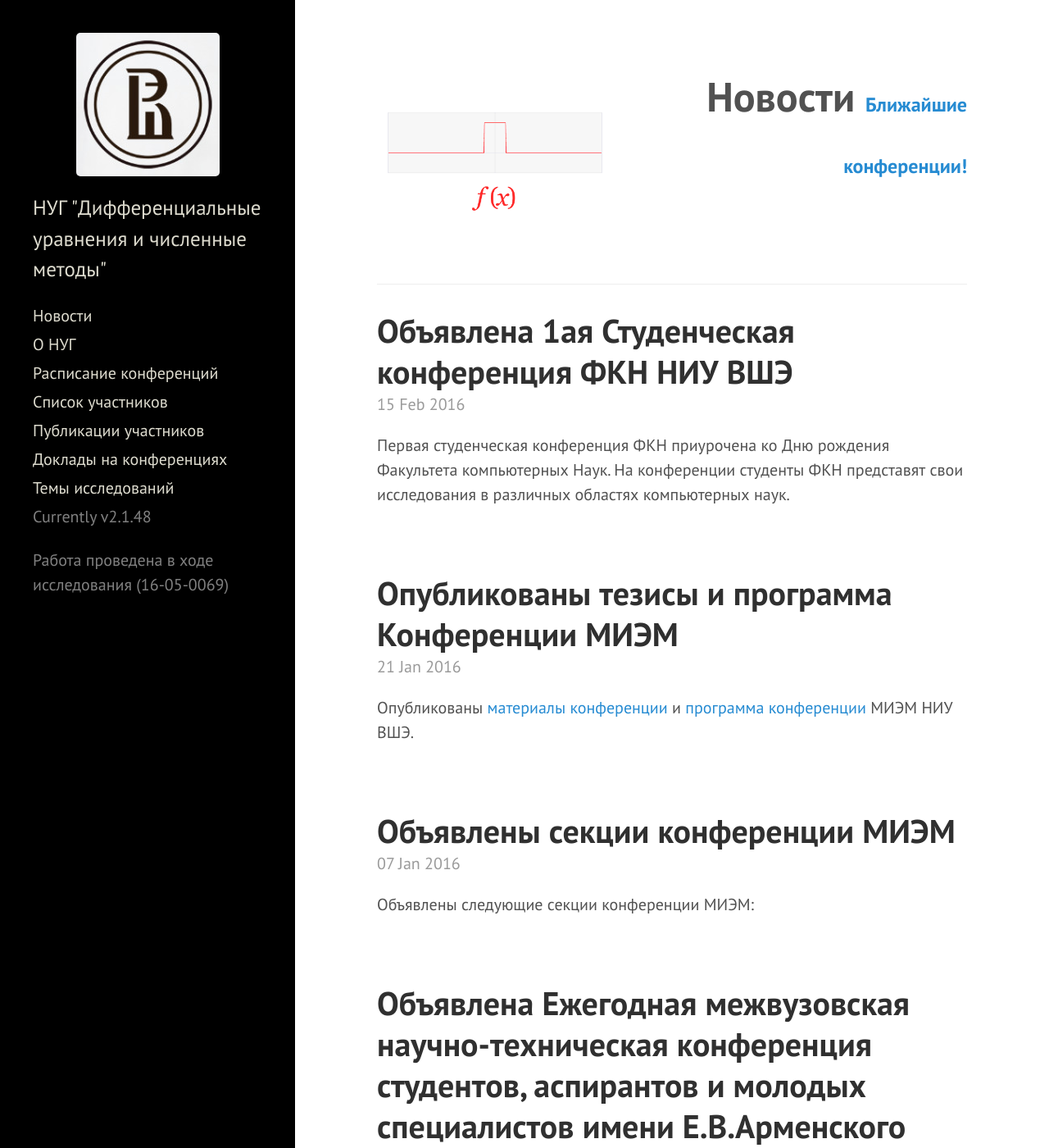
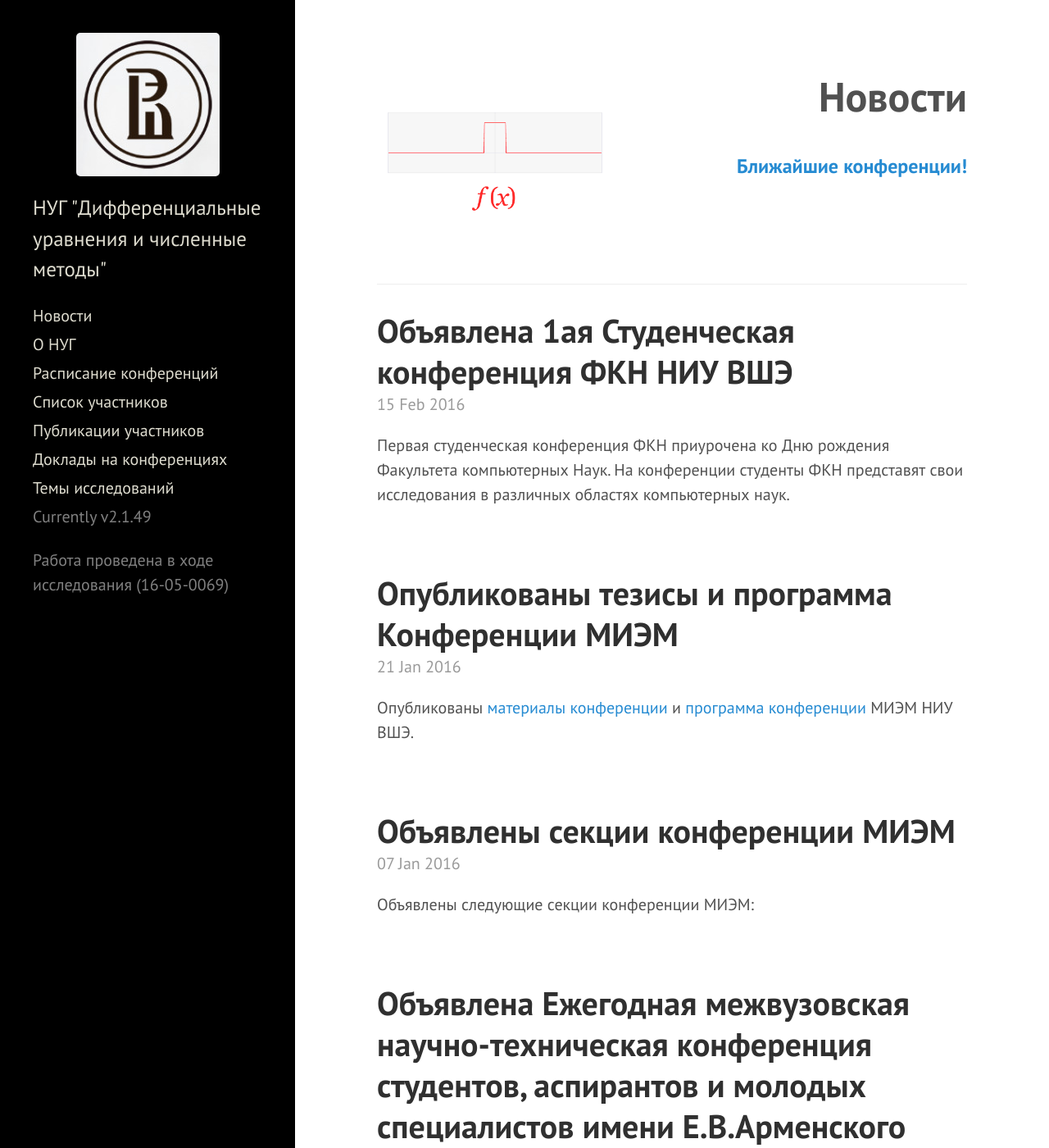
Before and after one commit to hsemmsg/hsemmsg.github.io, a Jekyll site: the page built from index.html, in a window 1280 px wide and 1400 px high. Shown: the whole window at 82% size. Built offline with Jekyll 4.4.1, drawn with Linux system fonts in a browser that asks for light colours; the list of posts is cut into pages by our own code.

Commit message:
Minor fixes

```diff
--- a/_config.yml
+++ b/_config.yml
@@ -23,7 +23,7 @@
 paginate:         5
 
 # Custom vars
-version:          2.1.48
+version:          2.1.49
 
 github:
   repo:           https://github.com/hsemmsg/hsemmsg.github.io
--- a/index.html
+++ b/index.html
@@ -6,7 +6,7 @@
 
 <div class="leftimage"><img src="/images/1.gif"></div>
 <div class="righttext"><div align="right" padding-top="36px">Новости
-<div class="rightsubtext"><a href="{{ site.baseurl }}schedule/"> Ближайшие конференции!</a></div>
+<div class="rightsubtext"><a href="{{ site.baseurl }}schedule/"> <br/>Ближайшие конференции!</a></div>
 </div></div>
 
 </div>
--- a/public/css/hyde.css
+++ b/public/css/hyde.css
@@ -151,7 +151,7 @@
  width: 60%;
  display: inline;
  margin-top: 5rem;
- padding-top: 5rem;
+ /*padding-top: 5rem;*/
  text-align: right;
  font-weight: bold;
  font-size: 1.2rem;
```
